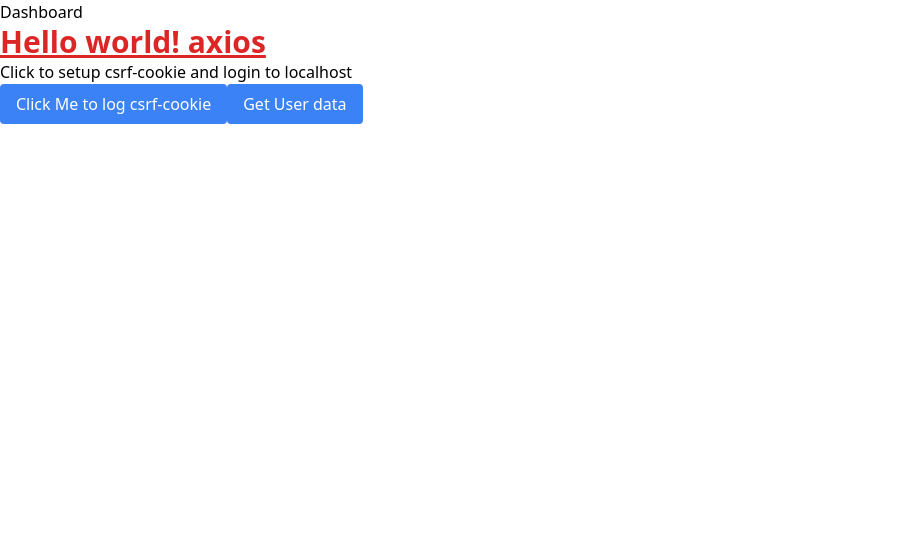
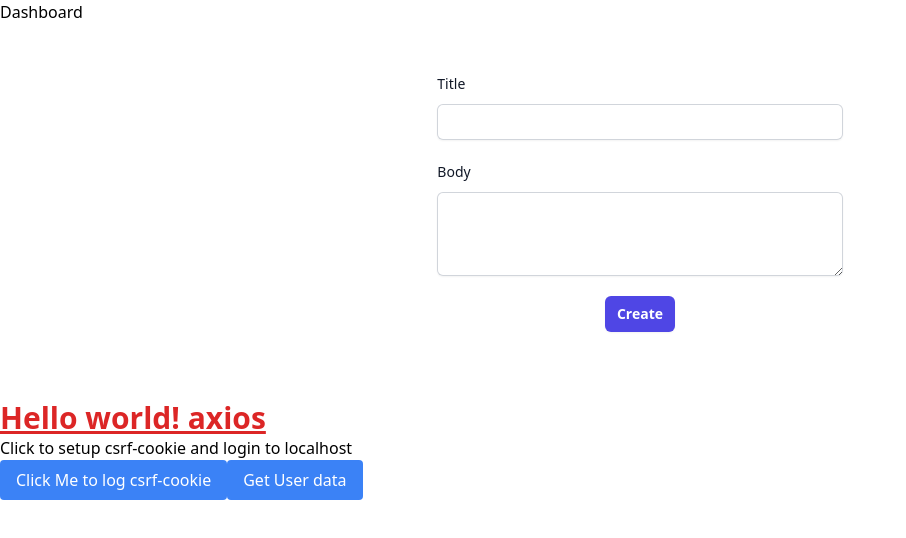
Before and after one commit to gsokolowski/laravel-blog-client, a Vue app: page /dashboard in a window 1280 px wide. Shown: the top 538 px of the page, without its empty margins (0-906 px from the left). Built offline with nearby package versions, Linux system fonts and the light colour scheme.

Commit message:
creating Post From with error handling and sending POST  data to  api/posts

```diff
--- a/src/stores/user.js
+++ b/src/stores/user.js
@@ -15,7 +15,6 @@ export const userState = defineStore("user", {
     async setCookieAndLogin(data) {
     console.log(data);
     try {
-
             // Request CSRF token first
             await axios
                 .get('/sanctum/csrf-cookie')
--- a/src/views/Dashboard.vue
+++ b/src/views/Dashboard.vue
@@ -2,4 +2,109 @@
     <div>
       <h1>Dashboard</h1>
     </div>
-  </template>
+    <div>
+        <form action="#" method="post" @submit.prevent="createPost"
+            class="flex min-h-full flex-1 flex-col justify-center px-6 py-12 lg:px-8 mx-auto space-y-5">
+            <div class="col-span-full w-1/3 mx-auto">
+                <label for="title" class="block text-sm font-medium leading-6 text-gray-900">Title</label>
+
+                <div class="mt-2">
+                    <input
+                    id="title"
+                    name="title"
+                    v-model="title"
+                    type="text"
+                    autocomplete="off"
+                    class="block w-full rounded-md border-0 py-1.5 text-gray-900 shadow-sm ring-1 ring-inset ring-gray-300 placeholder:text-gray-400 focus:ring-2 focus:ring-inset focus:ring-indigo-600 sm:text-sm sm:leading-6" />
+                </div>
+                <p class="text-red-500" v-if="errors?.title">
+                    {{ errors.title[0] }}
+                </p>
+            </div>
+            <div class="col-span-full w-1/3 mx-auto">
+                <label for="body" class="block text-sm font-medium leading-6 text-gray-900">Body</label>
+                <div class="mt-2">
+                    <textarea
+                    id="body"
+                    name="body"
+                    v-model="body"
+                    rows="3"
+                    cols="50"
+                    class="block w-full mx-auto rounded-md border-0 py-1.5 text-gray-900 shadow-sm ring-1 ring-inset ring-gray-300 placeholder:text-gray-400 focus:ring-2 focus:ring-inset focus:ring-indigo-600 sm:text-sm sm:leading-6" />
+                </div>
+                <p class="text-red-500" v-if="errors?.body">
+                    {{ errors.body[0] }}
+                </p>
+
+            </div>
+            <div class="mt-6 flex justify-center items-center gap-x-6 w-full">
+                <button type="submit"
+                    class="rounded-md bg-indigo-600 px-3 py-2 text-sm font-semibold text-white shadow-sm hover:bg-indigo-500 focus-visible:outline focus-visible:outline-2 focus-visible:outline-offset-2 focus-visible:outline-indigo-600">Create</button>
+            </div>
+            <div>
+                <!-- {{ title }}
+                {{ body }}
+                {{ errors }} -->
+            </div>
+        </form>
+
+        <!-- <div class="mx-auto px-60">
+            <div class="flex justify-between my-4 px-10">
+                <h2 class="text-xl font-bold">Post</h2>
+                <h2 class="text-xl font-bold">Actions</h2>
+            </div>
+            <div class="flex justify-between text-center space-y-3 px-10" v-for="post in posts">
+                <p class="text-lg font-semibold">{{ post.title }} </p>
+                <div class="space-x-4">
+                    <RouterLink :to="{ name: 'post.update', params: { id: post.id } }" class="text-blue-400">Edit
+                    </RouterLink>
+                    <button class="text-red-400" @click="deletePost(post.id)">Delete</button>
+                </div>
+            </div>
+
+            <div class="flex justify-center space-x-3 mb-10">
+                <button :disabled="!pagination.prev_page_url" @click="fetchPosts(pagination.prev_page_url)"
+                    class="text-blue-600 capitalize">previous</button>
+                <button :disabled="!pagination.next_page_url" @click="fetchPosts(pagination.next_page_url)"
+                    class="text-blue-600 capitalize">next</button>
+            </div>
+        </div> -->
+    </div>
+</template>
+<script setup>
+import axios from 'axios';
+import { ref } from 'vue';
+
+
+// set form fields
+const title = ref('')
+const body = ref('')
+const errors = ref({})
+
+const createPost = async () => {
+    await axios
+        .post('/api/posts', {
+            title: title.value,
+            body: body.value
+        })
+        .then(response => {
+            console.log("Sending Post data to /api/posts");
+            if(response.status == 201) {
+                // clearing form fields on 201 (created)
+                title.value = ''
+                body.value = ''
+                console.log("clearing form fields");
+            }
+        }).catch(errs => {
+            console.log(errs)
+            // Where to get errors from?
+            // from console on thap POST AxiosError
+            // AxiosError response.status == 422
+            // AxiosError response.data.errors == 422
+            if(errs.response.status == 422) {
+                errors.value = errs.response.data.errors
+            }
+        })
+}
+
+</script>
--- a/src/views/Login.vue
+++ b/src/views/Login.vue
@@ -75,11 +75,15 @@ const setCookieAndLogin = () => {
     store.setCookieAndLogin({ // pass data as an object
       email: email.value,
       password: password.value
-    }).catch(err => {
-      console.log(err);
-      if(err.response.status == 422) {
-        //alert('error');
-        errors.value = err.response.data.errors
+    }).catch(errs => {
+      console.log(errs);
+      // Where to get errors from?
+      // from console on thap POST AxiosError
+      // AxiosError response.status == 422
+      // AxiosError response.data.errors == 422
+      if(errs.response.status == 422) {
+        //alert('we have error');
+        errors.value = errs.response.data.errors
       }
     });
 }
```
Lines whose indentation alone changed are shown as unchanged.
